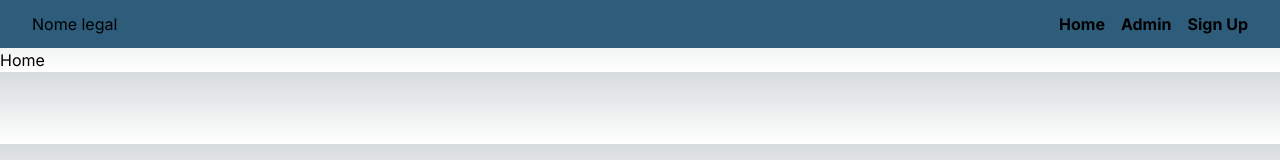
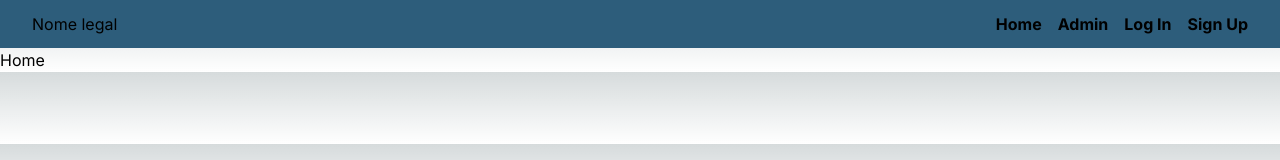
Before and after one commit to Alamito/INF01127-final-project, a Next.js app: page / in a window 1280 px wide. Shown: the top 160 px of the page. Built offline with nearby package versions, Linux system fonts and the light colour scheme.

Commit message:
add route to login

```diff
--- a/src/view/components/navbar/navbar.tsx
+++ b/src/view/components/navbar/navbar.tsx
@@ -17,6 +17,9 @@ export const Navbar = () => {
                         <Link href="/admin">
                             Admin
                         </Link>
+                        <Link href="/log_in">
+                            Log In
+                        </Link>
                         <Link href="/sign_up">
                             Sign Up
                         </Link>
```
